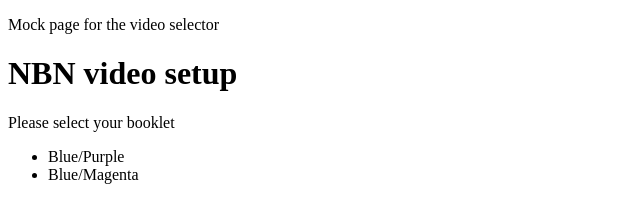
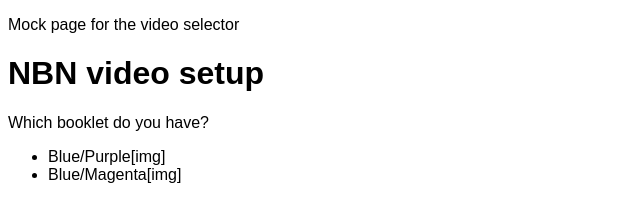
Before and after one commit to mrprkr/nbn-setup, a plain HTML site: page index.html in a window 1280 px wide. Shown: the whole page, without its empty margins (0-640 px from the left). Drawn offline with Linux system fonts and the light colour scheme.

Commit message:
added styles, changed copy

```diff
--- a/index.html
+++ b/index.html
@@ -2,15 +2,22 @@
 <html>
 <head>
 	<meta charset="UTF-8">
-	<title>NBN Video Re-direct</title>
+	<title>NBN Video Selection Page</title>
 </head>
 <body>
+
+<style type="text/css">
+	* {
+		font-family: sans-serif;
+	}
+
+</style>
 <p> Mock page for the video selector </p>
 <h1>NBN video setup</h1>
-<p>Please select your booklet</p>
+<p>Which booklet do you have?</p>
 <ul>
-	<li>Blue/Purple</li>
-	<li>Blue/Magenta</li>
+	<li>Blue/Purple[img]</li>
+	<li>Blue/Magenta[img]</li>
 	</ul>
 
 </body>
```
